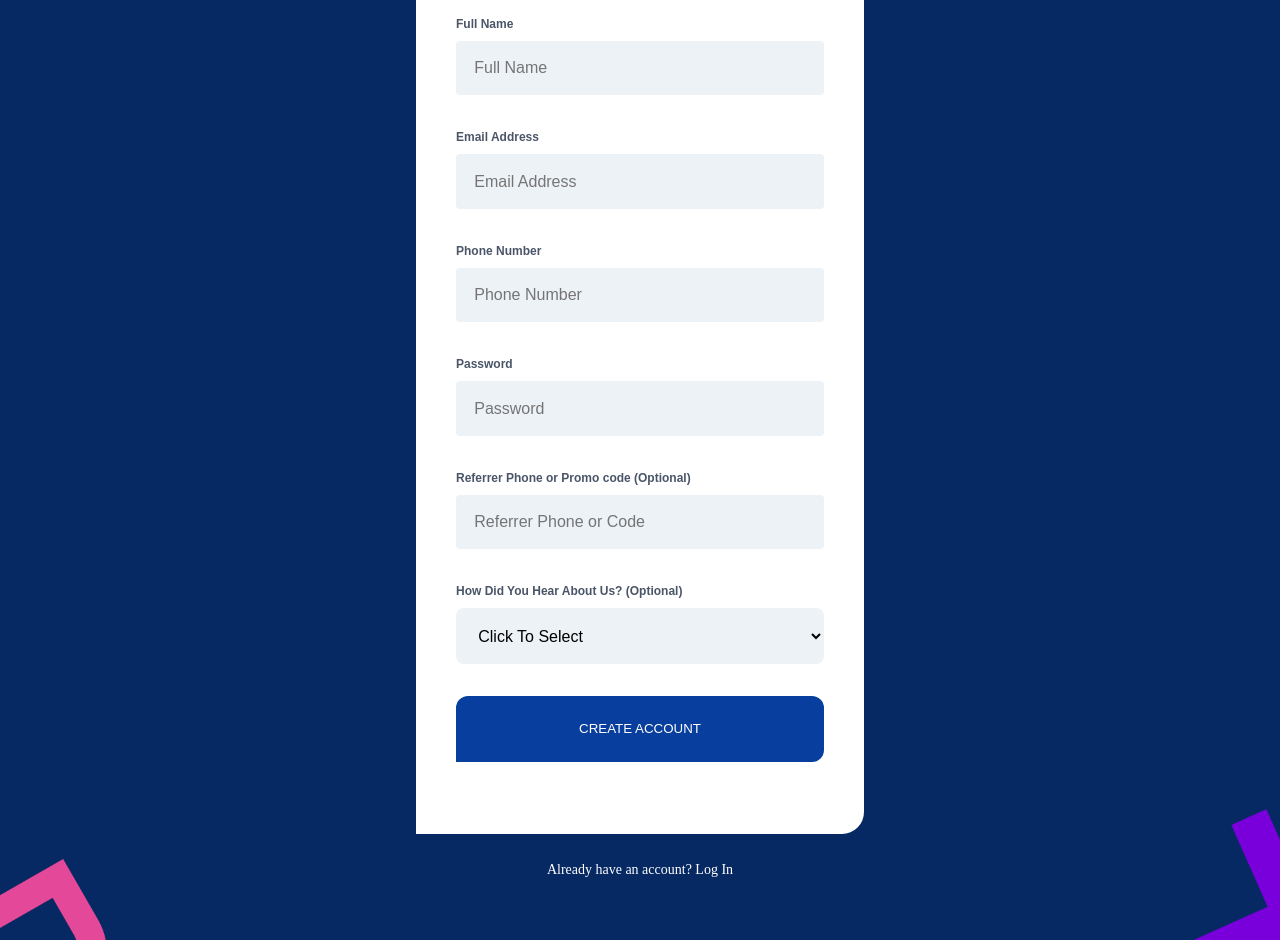
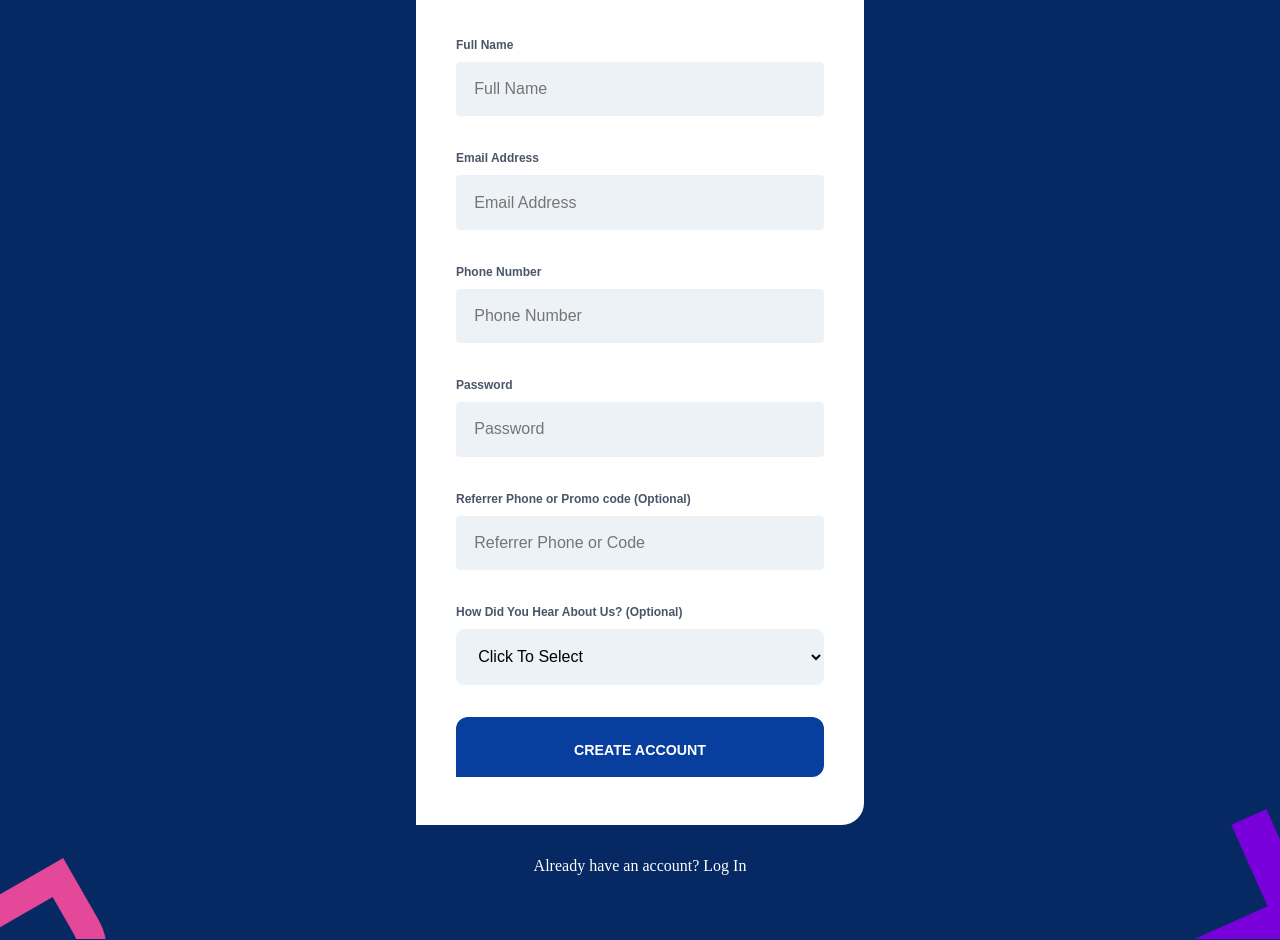
Before and after one commit to f-deniyi/piggyvest-signup-, a plain HTML site: page index.html in a window 1280 px wide. Shown: the part 240-1180 px from the top of the page. Drawn offline with Linux system fonts and the light colour scheme.

Commit message:
index file

```diff
--- a/index.html
+++ b/index.html
@@ -60,9 +60,7 @@
                     </select>
                     <div class='divider'></div>
                 </div>
-                <div >
                     <button type='submit'>CREATE ACCOUNT</button>
-                </div>
             </div>
 
         </form>
--- a/style.css
+++ b/style.css
@@ -18,10 +18,10 @@ body {
 
 form {
     background-color: white;
-    padding: 2.5rem;
+    padding: 2.5rem 2.5rem 3rem;
     margin: auto;
     width: 23rem;
-    height: 90%;
+    height: 85%;
     border-radius: 22px 22px 22px 0;
 }
 form h1 {
@@ -31,8 +31,9 @@ form h1 {
     margin-bottom: 0.2em;
     color: #083e9e;
     text-align: center;
-    margin-top: 0;
-    margin-bottom: 0;
+    margin-top: 0.5rem;
+    margin-bottom: 0.3rem;
+
 }
 
 form p {
@@ -48,6 +49,7 @@ form p {
 
 .form-content div {
     margin-bottom: 2em;
+    margin-top: 0.5rem;
 }
 
 input, select {
@@ -78,14 +80,18 @@ button {
     color: white;
     border: none;
     width: 100%;
-    padding: 1.6rem;
+    padding: 1.6rem 1.6rem 1.2rem;
     border-radius: 12px 12px 12px 0;
+    margin-bottom:0;
+    font-size: 89%;
+    font-weight:bold;
 }
 
 .footer {
     text-align: center;
     margin-top: 2em;
-    font-size: 0.875rem;
+    font-size: 100%;
+
 }
 
 .footer a {
```
